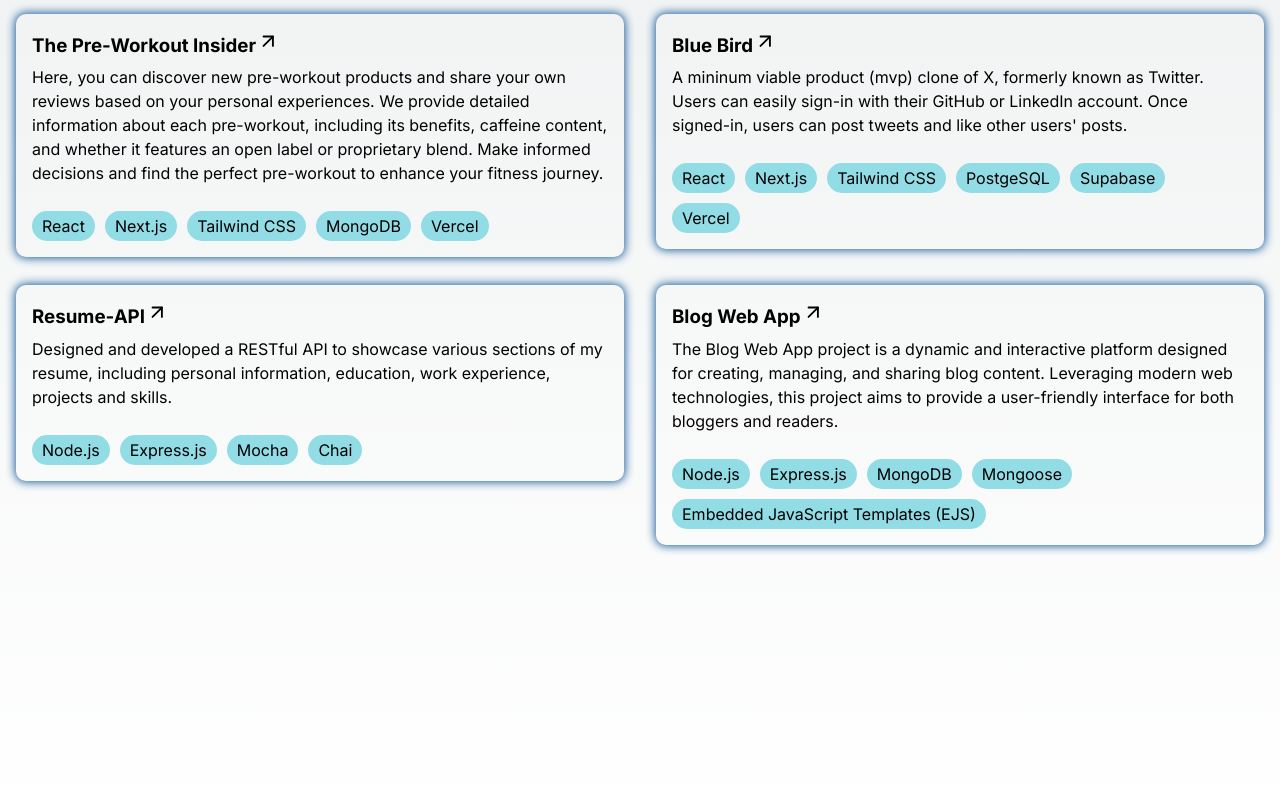
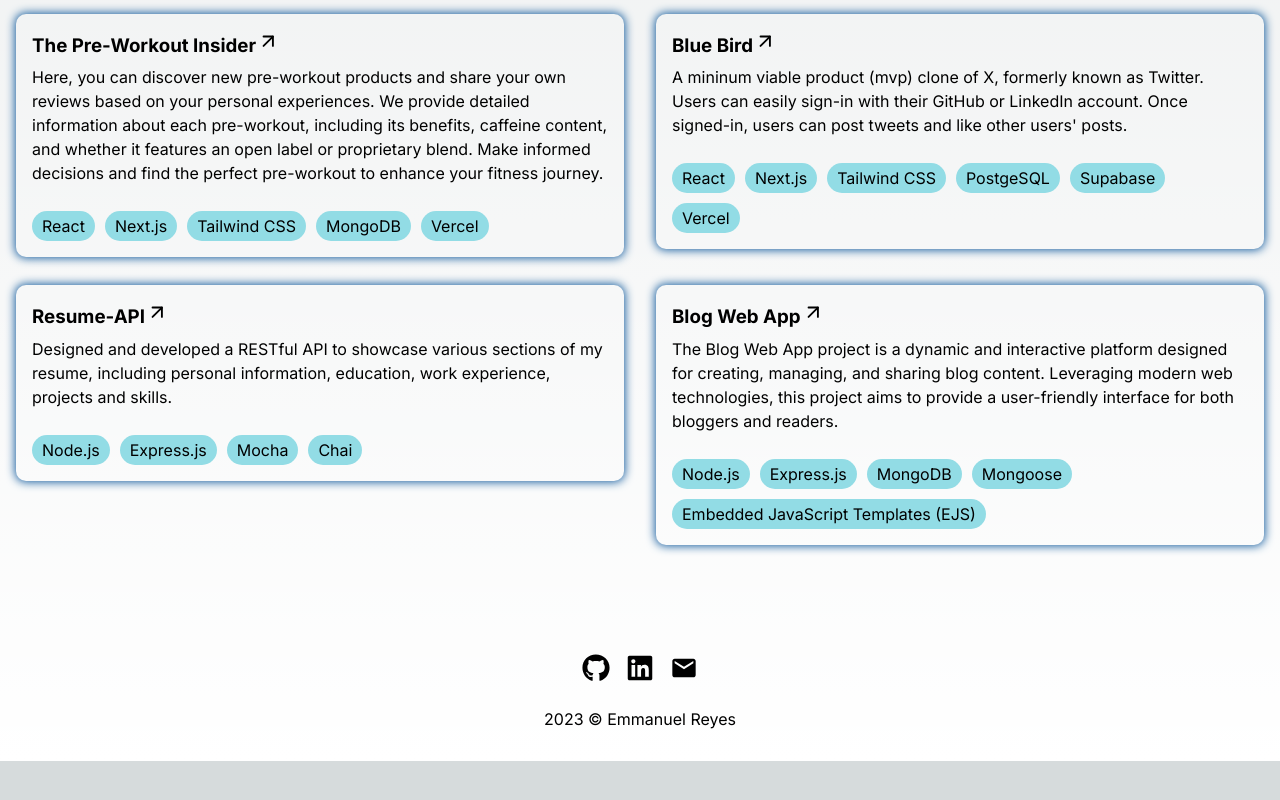
Before and after one commit to emmanuelreyes28/my-website, a Next.js app: page / in a window 1280 px wide. Shown: the part 1672-2472 px from the top of the page. After the commit the page ends 2433 px from the top, so only its background shows below. Built offline with nearby package versions, Linux system fonts and the light colour scheme.

Commit message:
add footer and fix navbar item order

```diff
--- /dev/null
+++ b/app/Footer.tsx
@@ -0,0 +1,32 @@
+import styles from "./styles/footer.module.css";
+import { FaGithub, FaLinkedin } from "react-icons/fa";
+import { MdEmail } from "react-icons/md";
+import Link from "next/link";
+
+function Footer() {
+  const year = new Date().getFullYear();
+  return (
+    <div>
+      <div className={styles.container}>
+        <div className={styles.icon}>
+          <Link href="https://github.com/emmanuelreyes28">
+            <FaGithub />
+          </Link>
+        </div>
+        <div className={styles.icon}>
+          <Link href="https://www.linkedin.com/in/reyesej/">
+            <FaLinkedin />
+          </Link>
+        </div>
+        <div className={styles.icon}>
+          <a href="mailto:emmanuel.reyes28@gmail.com">
+            <MdEmail />
+          </a>
+        </div>
+      </div>
+      <div className={styles.copyright}>{year} &copy; Emmanuel Reyes</div>
+    </div>
+  );
+}
+
+export default Footer;
--- a/app/NavBar.tsx
+++ b/app/NavBar.tsx
@@ -11,13 +11,13 @@
           </Link>
         </div>
         <div>
-          <Link href="#projects" className={styles.link}>
-            Projects
+          <Link href="#experience" className={styles.link}>
+            Experience
           </Link>
         </div>
         <div>
-          <Link href="#experience" className={styles.link}>
-            Experience
+          <Link href="#projects" className={styles.link}>
+            Projects
           </Link>
         </div>
       </section>
--- a/app/page.tsx
+++ b/app/page.tsx
@@ -4,6 +4,7 @@
 import Experience from "./Experience";
 import Projects from "./Projects";
 import NavBar from "./NavBar";
+import Footer from "./Footer";
 
 export default function Home() {
   return (
@@ -12,6 +13,7 @@
       <Intro />
       <Experience />
       <Projects />
+      <Footer />
     </div>
   );
 }
--- /dev/null
+++ b/app/styles/footer.module.css
@@ -0,0 +1,21 @@
+.container{
+    display: flex;
+    height: 2.5rem;
+    justify-content: center;
+    column-gap: 1rem;
+    margin-bottom: 15px;
+}
+
+.copyright{
+    text-align: center;
+    padding-bottom: 2rem;
+}
+
+.icon{
+    height: 1rem;
+    font-size: 1.75rem;
+}
+
+.icon:hover{
+    color: #145C9E;
+}
--- a/app/styles/projects.module.css
+++ b/app/styles/projects.module.css
@@ -1,6 +1,6 @@
 .container{
     display: grid;
-    height: 100vh;
+    height: 80vh;
     margin-top: 2em;
     row-gap: 1.75rem;
     grid-template-columns: repeat(auto-fit, minmax(500px, 1fr));
```
